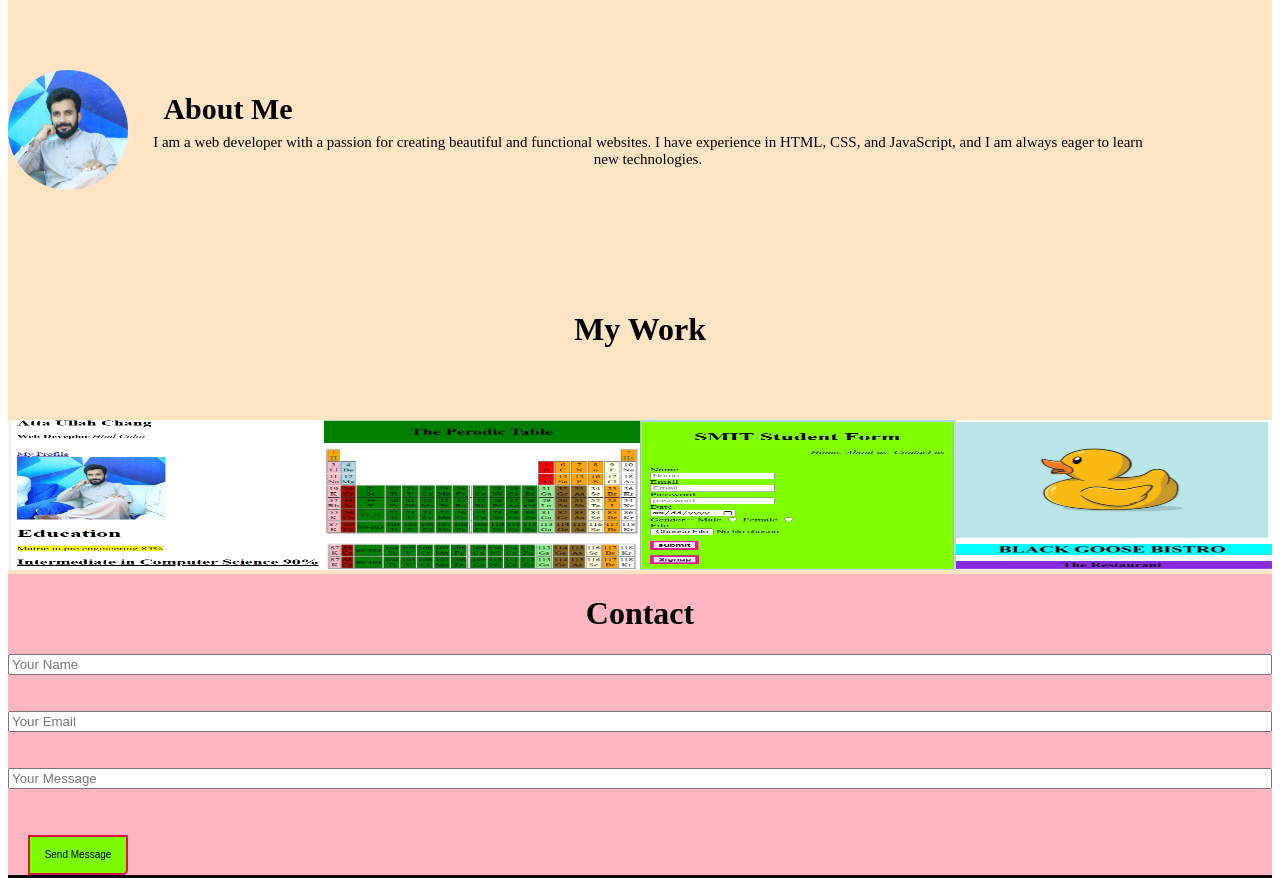
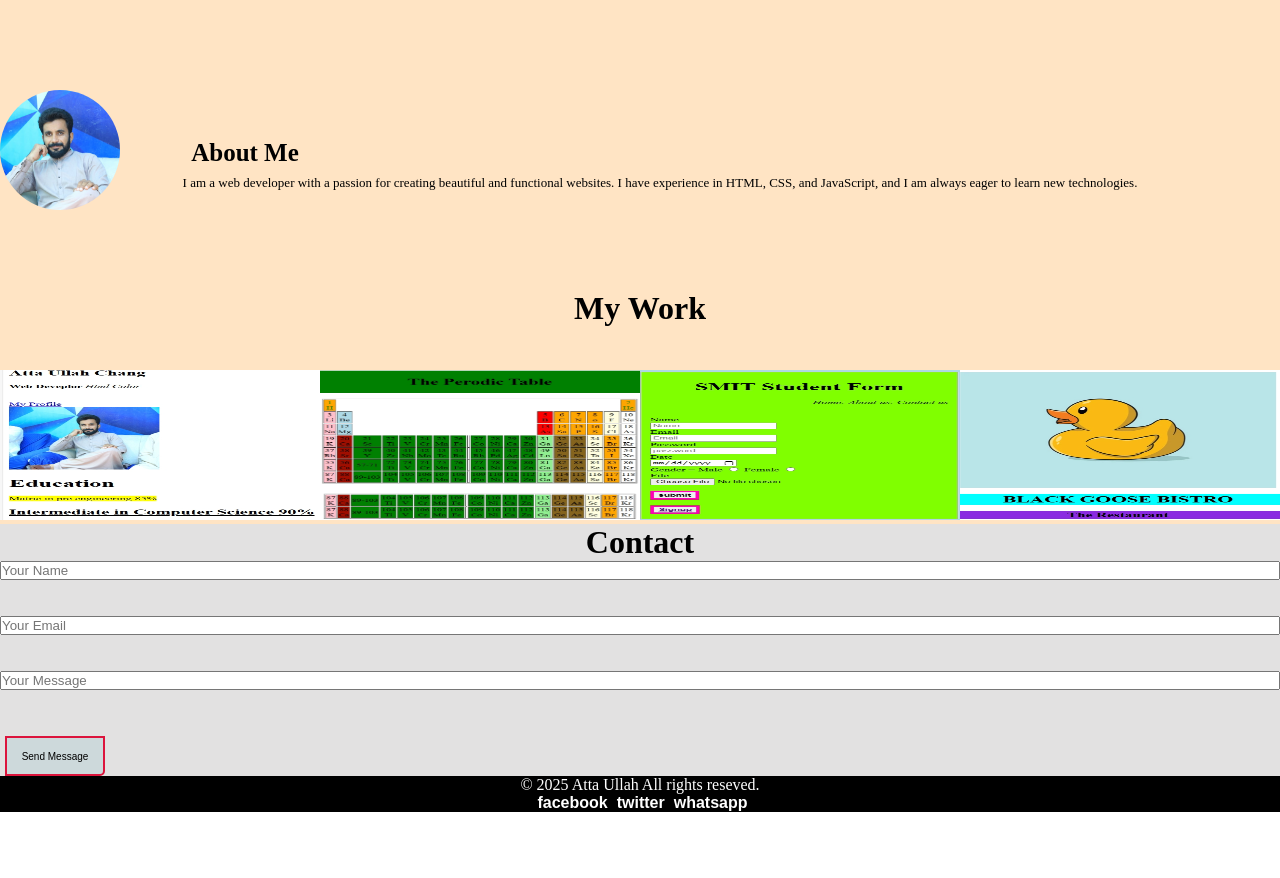
Before and after one commit to Attaullahchang/HtmlWork, a plain HTML site: page index.html in a window 1280 px wide. Shown: the part 320-1198 px from the top of the page. After the commit the page ends 1132 px from the top, so only its background shows below. Drawn offline with Linux system fonts and the light colour scheme.

Commit message:
first commit

```diff
--- a/index.html
+++ b/index.html
@@ -1,10 +1,10 @@
 <!DOCTYPE html>
 <html lang="en">
   <head>
-    <meta charset="UTF-8">
-    <meta name="viewport" content="width=device-width, initial-scale=1.0">
+    <meta charset="UTF-8" />
+    <meta name="viewport" content="width=device-width, initial-scale=1.0" />
     <title>Home Test Grid</title>
-    <link rel="stylesheet" href="./style.css">
+    <link rel="stylesheet" href="./style.css" />
   </head>
   <body>
     <div class="container">
@@ -12,7 +12,7 @@
         <div class="main">
           <div class="navbar">
             <div icon>
-                <h2 class="logo"> Atta Ullah</h2>
+              <h2 class="logo">Atta Ullah</h2>
             </div>
           </div>
         </div>
@@ -27,70 +27,64 @@
       </div>
       <div class="item2">
         <main class="hero">
-                <h1> Hello I'm <a href="atta"></a> Atta Ullah</h1>
-            <p> I'm a web developer with a passion for
-                 creating beautiful and functional websites. </p>
+          <h1>Hello I'm <a href="atta"></a> Atta Ullah</h1>
+          <p>
+            I'm a web developer with a passion for creating beautiful and
+            functional websites.
+          </p>
           <a href="#"> Contact me</a>
-
         </main>
       </div>
       <div class="item3">
-             <img src="./accset/image/t.png.jpeg" alt="">
-                <h1> About Me </h1>
-                <p>I am a web developer with a passion for creating beautiful and  functional websites.  I have experience in HTML, CSS, and JavaScript, and I am always eager to learn new technologies.</p>
+        <img src="./accset/image/t.png.jpeg" alt="" />
+        <h1>About Me</h1>
+        <p>
+          I am a web developer with a passion for creating beautiful and
+          functional websites. I have experience in HTML, CSS, and JavaScript,
+          and I am always eager to learn new technologies.
+        </p>
       </div>
 
       <div class="item4">
-            <h1> My Work</h1>
+        <h1>My Work</h1>
       </div>
 
       <div class="item5">
-            <img src="./accset/image/screenshot-1754401610595.png" alt="">
+        <img src="./accset/image/screenshot-1754401610595.png" alt="" />
       </div>
       <div class="item6">
-            <img src="./accset/image/screenshot-1754401741358.png" alt="">
+        <img src="./accset/image/screenshot-1754401741358.png" alt="" />
       </div>
       <div class="item7">
-            <img src="./accset/image/screenshot-1754401860462.png" alt="">
+        <img src="./accset/image/screenshot-1754401860462.png" alt="" />
       </div>
       <div class="item8">
-            <img src="./accset/image/screenshot-1754402120242.png" alt="">
+        <img src="./accset/image/screenshot-1754402120242.png" alt="" />
       </div>
 
+      <div class="item9">
+        <h1>Contact</h1>
 
-        <div class="item9">
-
-            <h1> Contact</h1>
-
-
-                <input type="text" placeholder="Your Name">
-                  <br><br>
-                <input type="email" placeholder="Your Email">
-                 <br><br>
-                <input type="message" placeholder="Your Message">
-                <br><br>
+        <input type="text" placeholder="Your Name" />
+        <br /><br />
+        <input type="email" placeholder="Your Email" />
+        <br /><br />
+        <input type="message" placeholder="Your Message" />
+        <br /><br />
 
         <a href="#"> <button class="btn">Send Message</button></a>
-
-
-
       </div>
-
 
       <div class="item10">
         <div class="ftp">
-                <p> &copy; 2025 Atta Ullah All rights reseved. </p>
+          <p>&copy; 2025 Atta Ullah All rights reseved.</p>
           <div class="ftlink">
             <a href="#" class="fafa-facebook">facebook</a>
             <a href="fafa-twitter"> twitter</a>
             <a href="fafa-whatsapp"> whatsapp</a>
-
           </div>
         </div>
-
       </div>
-    </div>
-
     </div>
   </body>
 </html>
--- a/style.css
+++ b/style.css
@@ -1,7 +1,7 @@
 .container{
     background-color: bisque;
     width: 100%;
-    margin: 50px auto;
+    margin: 0px auto;
     color: black;
     text-align: center;
     display: grid;
@@ -10,7 +10,10 @@
 
 }
 
-
+ *{
+        margin: 0%;
+        padding: 0%;
+ }
 
 
 .logo{
@@ -32,7 +35,7 @@
         color: white;
         grid-column: 1/5;
         text-align: right;
-        padding: 20px;
+        padding: 8px;
 }
 
 
@@ -42,7 +45,7 @@ a{
         font-family: Arial;
         font-weight: bold;
         transition: 0.4s ease-in-out;
-        margin-left: 20px;
+        margin-left: 5px;
 }
 
 a:hover{
@@ -62,7 +65,7 @@ a:hover{
 .item3{
         grid-column: 1/5;
         text-align: left ;
-        display: flix;
+        display: grid;
 
 }
 .item3:hover{
@@ -74,33 +77,31 @@ a:hover{
         height: 120px;
         border-radius: 100px;
         margin-top: 80px;
-}
- .item3 img:hover{
-        transform: scale(1.1);
-        padding: 5px;
+        margin-top: 150px;
 }
 
 
 .item3 h1{
-        max-width: 500px;
-        font-size: 30px;
+        max-width: 550px;
+        font-size: 25px;
         line-height: 5;
         text-align: center;
-        margin-top: -160px;
+        margin-top: -120px;
         margin-left: -30px;
-        margin-bottom: 10px;
+        margin-bottom: 80px;
 
 }
 .item3 p{
         max-width: 1000px;
-        font-size: 15px;
+        font-size: 13px;
         text-align: center;
-        margin-top: -60px;
-        margin-left: 140px;
+        margin-top: -120px;
+        margin-left: 160px;
 
 }
 .item4{
        grid-column: 1/5;
+       margin-top: 50px;
 }
 
 .item4:hover{
@@ -110,9 +111,10 @@ a:hover{
 .item5 img {
          width: 100%;
         height: 150px;
-        border :100px;
+        border :50px;
         margin-top: 30px;
         margin-left: 0px;
+
 }
  .item5 img:hover{
         transform: scale(1.1);
@@ -162,18 +164,18 @@ a:hover{
 
 
 
-.item9{ background-color: lightpink;
+.item9{ background-color: rgb(226, 225, 225);
         grid-column: 1/5;
         text-align: left;
         display: grid
 
 }
 
-.item9:hover{
+/* .item9:hover{
         transform: scale(1.1);
         padding: 5px;
         transition: 0.3s ease;
-}
+} */
 
 .item9:hover{
         color: brown;
@@ -190,7 +192,7 @@ a:hover{
 .btn{
         width: 100px;
         height: 40px;
-        background-color: lawngreen;
+        background-color: rgb(205, 217, 219);
         border: 2px solid crimson;
         margin-top: 10px;
         font-size: 10px;
@@ -234,12 +236,10 @@ a:hover{
 
 }
 
-@media screen and (min-width: 768px) and (
-        max-width: 991.98px)
+@media screen and (max-width: 600px)
         {
         .container {
-                flex-direction: column;
-                padding-block: 20px;
+                display: block;
          }
          .item{
                 width: 100%;
```
Lines whose indentation alone changed are shown as unchanged.
